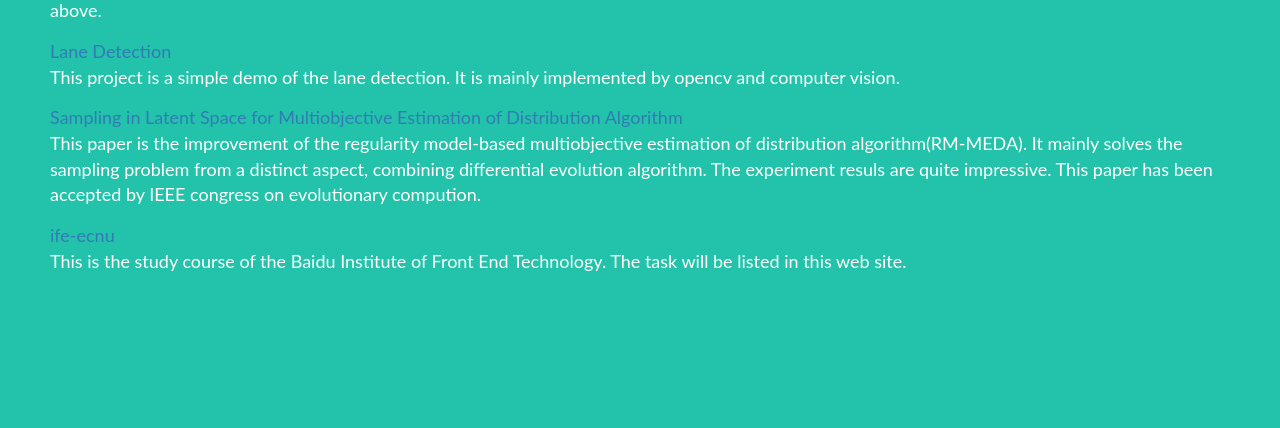
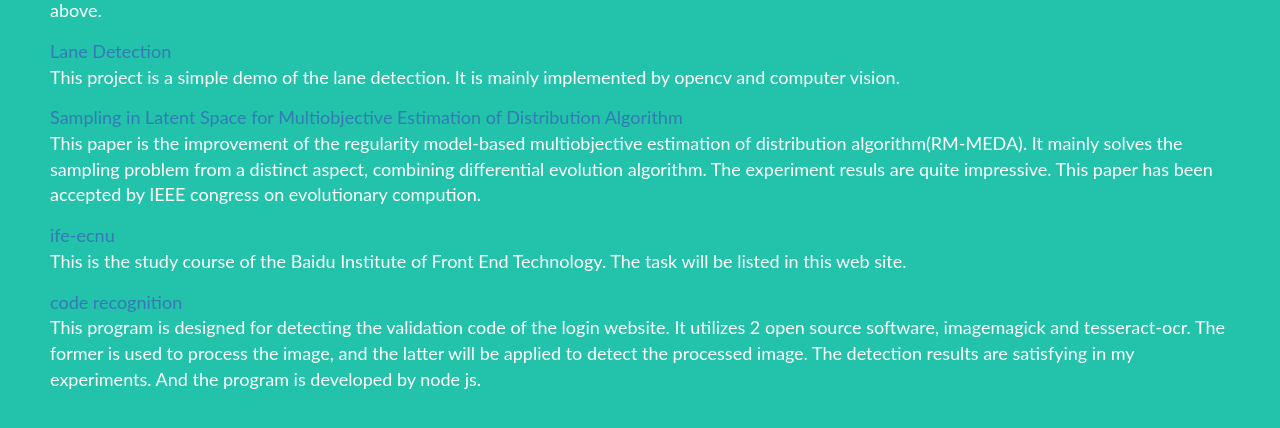
Before and after one commit to madneal/my-first-blog, a Django app: page /project/ in a window 1280 px wide. Shown: the part 275-703 px from the top of the page. Run offline with Django 3.2, Linux system fonts and the light colour scheme; some libraries are stand-ins or nearby versions.

Commit message:
add the program of the code recognition

```diff
--- a/blog/templates/blog/project.html
+++ b/blog/templates/blog/project.html
@@ -93,6 +93,10 @@
                 <a href="http://neal1991.github.io/ife-ecnu/index.html" target="_blank" class="project-link">ife-ecnu</a>
                 <p class="description">This is the study course of the Baidu Institute of Front End Technology. The task will be listed in this web site.</p>
             </li>
+            <li class="list-item">
+                <a href="https://github.com/neal1991/code-recognition" target="_blank" class="project-link">code recognition</a>
+                <p class="description">This program is designed for detecting the validation code of the login website. It utilizes 2 open source software, imagemagick and tesseract-ocr. The former is used to process the image, and the latter will be applied to detect the processed image. The detection results are satisfying in my experiments. And the program is developed by node js.</p>
+            </li>
         </ul>
 
     </div>
```
